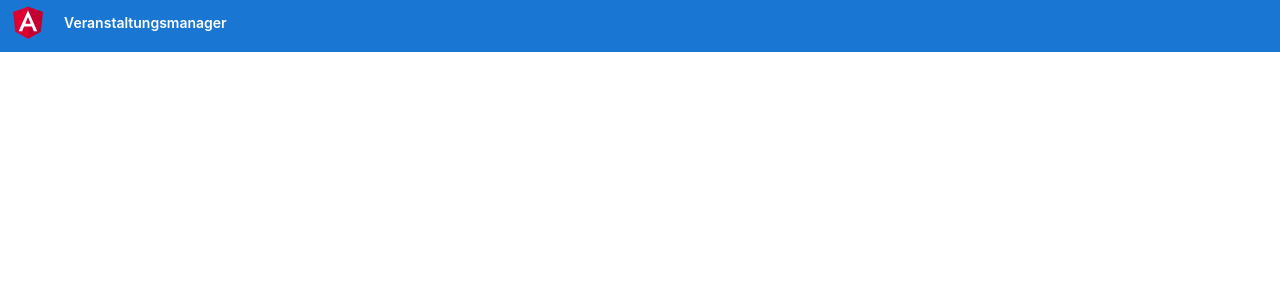
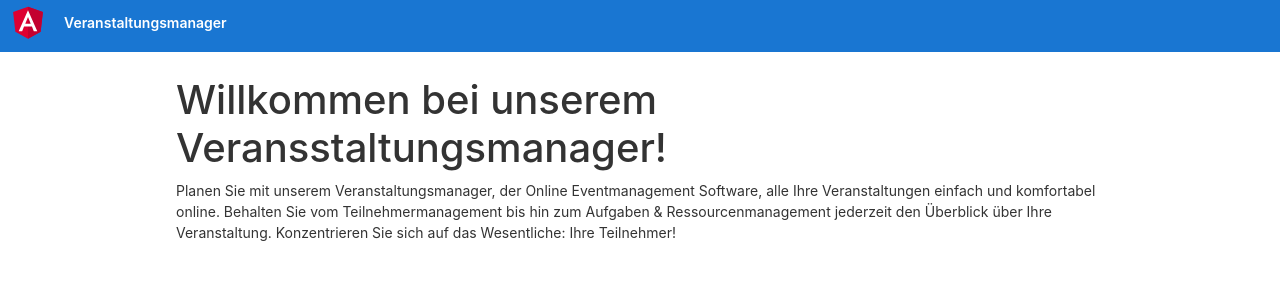
Before and after one commit to moritzb98/webanwendung, an Angular app in the folder webapp/laravel/angularFrontend/: page /start in a window 1280 px wide. Before the commit this address led to /. Shown: the top 300 px of the page. Built offline with nearby package versions, Linux system fonts and the light colour scheme.

Commit message:
html auf der Startseite

```diff
--- a/webapp/laravel/angularFrontend/src/app/app-routing.module.ts
+++ b/webapp/laravel/angularFrontend/src/app/app-routing.module.ts
@@ -1,3 +1,4 @@
+import { StartseiteComponent } from './startseite/startseite.component';
 import { HomeComponent } from './home/home.component';
 import { NgModule } from '@angular/core';
 import { Routes, RouterModule } from '@angular/router';
@@ -7,6 +8,11 @@ const routes: Routes = [
   {
     path: 'home',
     component: HomeComponent,
+  },
+
+  {
+    path: 'start',
+    component: StartseiteComponent,
   }
 ];
 
--- a/webapp/laravel/angularFrontend/src/app/startseite/startseite.component.html
+++ b/webapp/laravel/angularFrontend/src/app/startseite/startseite.component.html
@@ -1 +1,4 @@
-<p>startseite works!</p>
+    <!-- Sichtbarer Dokumentinhalt im body -->
+    <h1>Willkommen bei unserem Veransstaltungsmanager!</h1>
+    <p>Planen Sie mit unserem Veranstaltungsmanager, der Online Eventmanagement Software, alle Ihre Veranstaltungen einfach und komfortabel online. Behalten Sie vom Teilnehmermanagement bis hin zum Aufgaben & Ressourcenmanagement jederzeit den Überblick über Ihre Veranstaltung.
+        Konzentrieren Sie sich auf das Wesentliche: Ihre Teilnehmer!</p>
```
